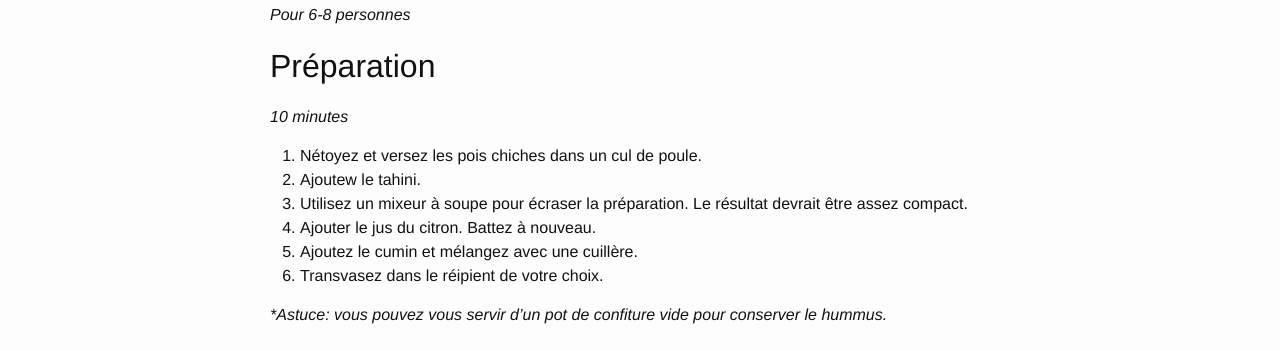
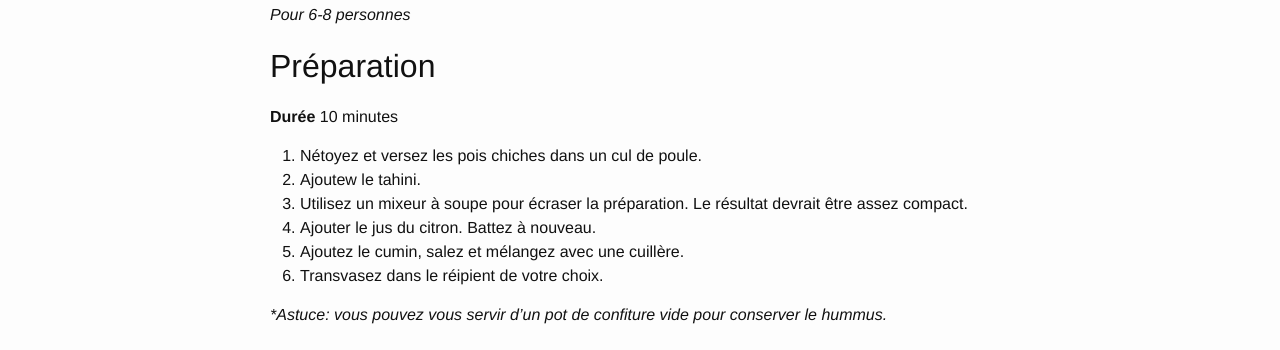
Before and after one commit to aeud/recettes, a Jekyll site: the page built from _posts/2016-02-14-hummus.markdown, in a window 1280 px wide. Shown: the part 371-721 px from the top of the page. Built offline with Jekyll 4.4.1, drawn with Linux system fonts in a browser that asks for light colours.

```diff
--- a/_posts/2016-02-14-hummus.markdown
+++ b/_posts/2016-02-14-hummus.markdown
@@ -16,13 +16,13 @@ categories: souad salé
 
 ## Préparation
 
-*10 minutes*
+**Durée** 10 minutes
 
 1. Nétoyez et versez les pois chiches dans un cul de poule.
 2. Ajoutew le tahini.
 3. Utilisez un mixeur à soupe pour écraser la préparation. Le résultat devrait être assez compact.
 4. Ajouter le jus du citron. Battez à nouveau.
-5. Ajoutez le cumin et mélangez avec une cuillère.
+5. Ajoutez le cumin, salez et mélangez avec une cuillère.
 6. Transvasez dans le réipient de votre choix.
 
 **Astuce: vous pouvez vous servir d'un pot de confiture vide pour conserver le hummus.*
```
Also changed, not shown: _posts/2016-02-14-soupe-de-poulet.markdown (added, +32 -0 lines).
